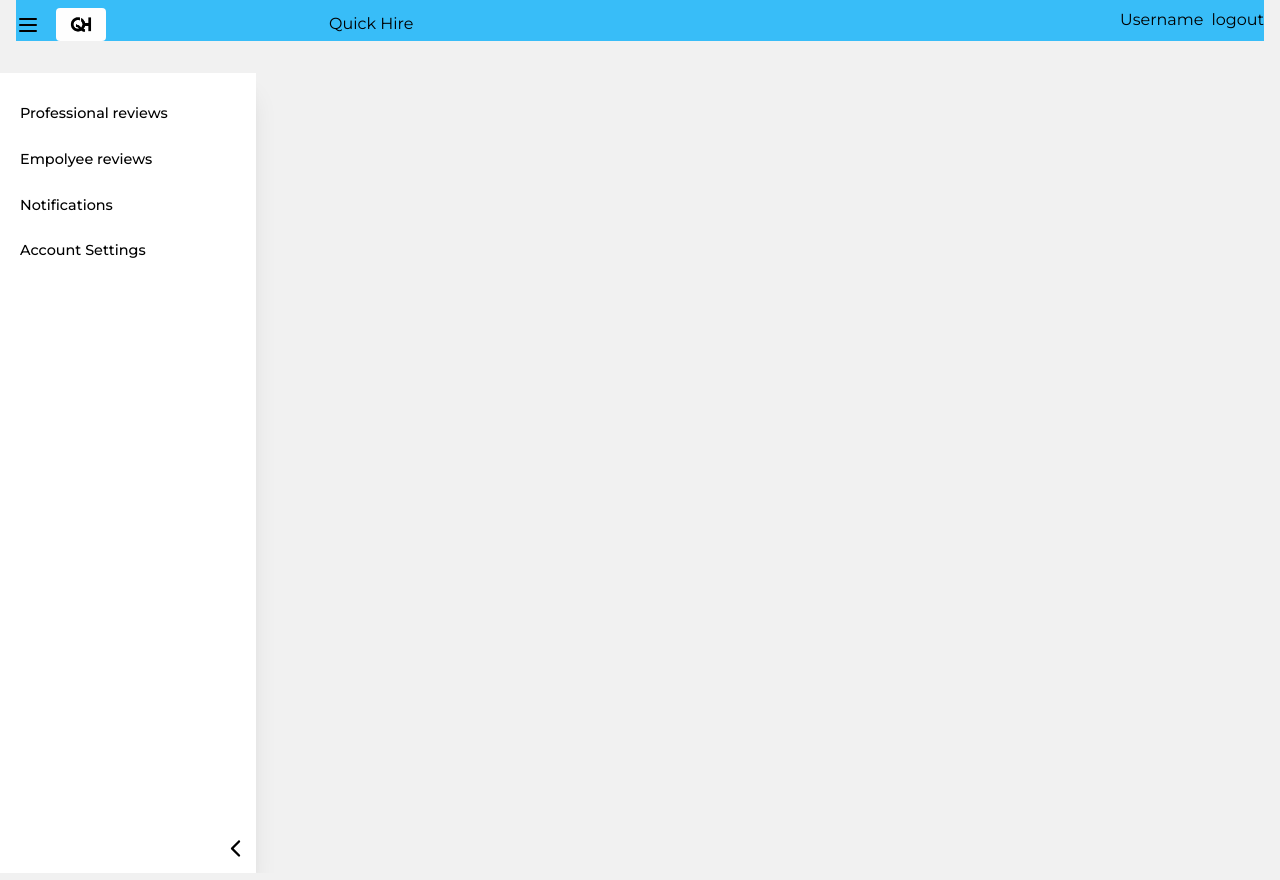
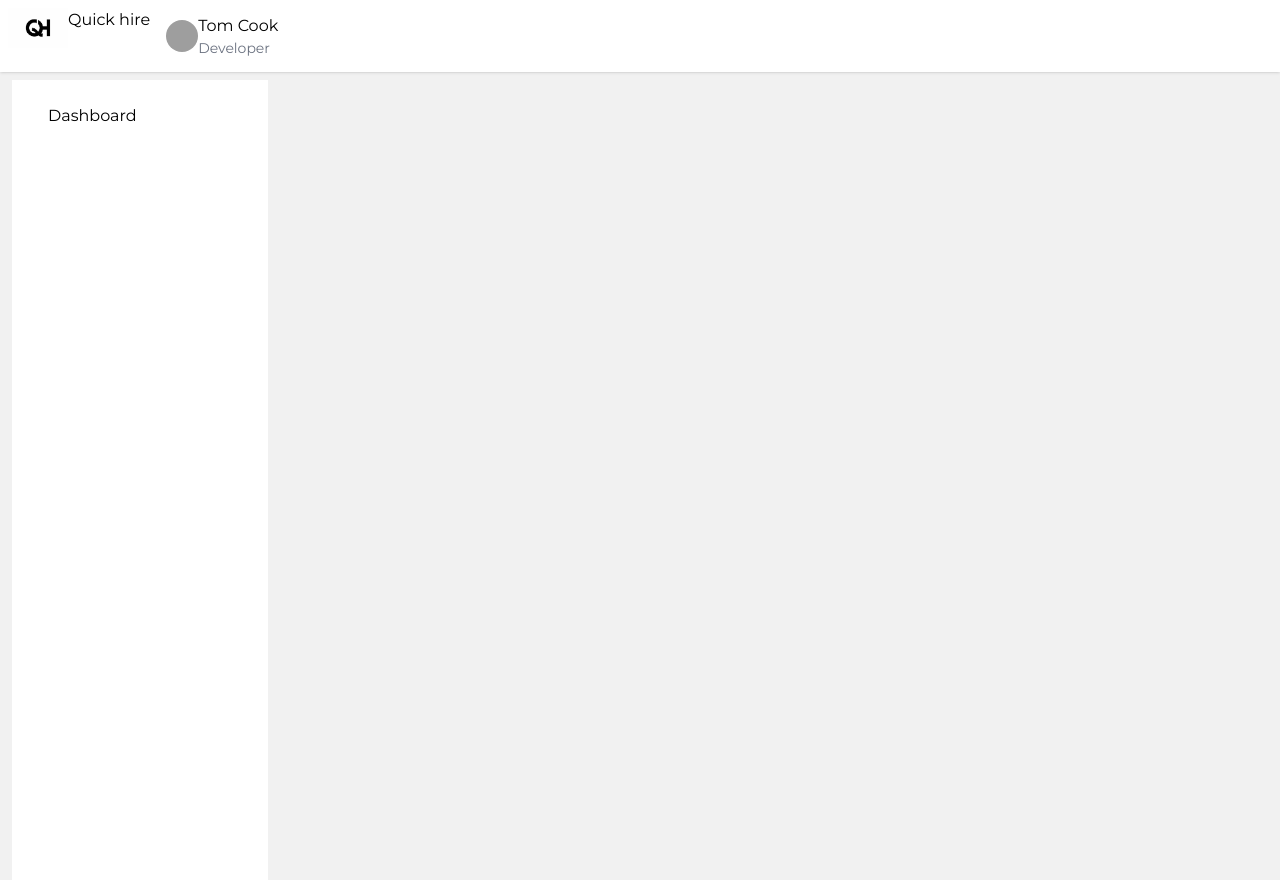
Before and after one commit to gowthamdongari/QuickHire, a React (Vite) app in the folder frontend/: page /home in a window 1280 px wide. Built offline with nearby package versions, Linux system fonts and the light colour scheme; grey boxes are pictures that could not be loaded.

Commit message:
side and top

```diff
--- a/frontend/src/components/SideNavBar.jsx
+++ b/frontend/src/components/SideNavBar.jsx
@@ -5,28 +5,30 @@ import { Link, NavLink } from "react-router-dom";
 import { IoIosArrowBack } from "react-icons/io";
 import { motion } from "framer-motion";
 import { useEffect, useState } from "react";
-import {useMediaQuery} from "react-responsive";
+import { useMediaQuery } from "react-responsive";
 
 const SideNavBar = () => {
-  let isTab = useMediaQuery({query:"(max-width:768px)"});
-  const [isOpen, setIsOpen] = useState(isTab?false:true);
-  const Sidebar_animate = isTab?{
+  let isTab = useMediaQuery({ query: "(max-width:768px)" });
+  const [isOpen, setIsOpen] = useState(isTab ? false : true);
+  const Sidebar_animate = isTab
+    ? {
         open: {
-      x:0,
+          x: 0,
           width: "16rem",
           transition: {
             damping: 40,
           },
         },
         closed: {
-      x:-250,
+          x: -250,
           width: 0,
           transition: {
             damping: 40,
-        delay:0.15,
+            delay: 0.15,
           },
         },
-  }:{
+      }
+    : {
         open: {
           width: "16rem",
           transition: {
@@ -40,13 +42,13 @@ const SideNavBar = () => {
           },
         },
       };
-  useEffect(()=>{
-     if(isTab){
+  useEffect(() => {
+    if (isTab) {
       setIsOpen(false);
-     }else{
+    } else {
       setIsOpen(true);
     }
-  },[isTab])
+  }, [isTab]);
   const navsData = [
     {
       title: "create",
@@ -59,65 +61,22 @@ const SideNavBar = () => {
   ];
   return (
     <aside>
+      <div className="w-64 h-screen mt-2 ml-3 bg-white p-4 space-y-2">
+        {/* Logo and Company name can go here */}
 
-      <motion.div
-        variants={Sidebar_animate}
-        animate={isOpen ? "open" : "closed"}
-        className="bg-white text-gray-5 shadow-xl z-[999] w-[16rem] max-w-[16rem] h-screen overflow-hidden md:relative fixed top-2"
+        {/* Navigation links */}
+        <nav>
+          {/* Repeat this structure for each menu item */}
+          <a
+            href="/dashboard"
+            className="flex items-center p-2 hover:bg-gray-200 rounded"
           >
-        <div className="flex flex-col h-full">
-          <ul className="whitespace-pre px-2.5 text-[0.9rem] py-5 flex flex-col gap-1 font-medium overflow-x-hidden scrollbar-thin scrollbar-track-white ">
-            <li >
-            <NavLink to="/home/revie" className={"link"}>
-                 Professional reviews
-              </NavLink>
-            </li>
-            <li >
-              <NavLink to="/home/review" className={"link"}>
-                Empolyee reviews
-              </NavLink>
-            </li>
-            {/* <li >
-              <NavLink to="/home/individual" className={"link"}>
-                 Individual
-              </NavLink>
-            </li> */}
-            <li >
-              <NavLink to="/home/notifcations" className={"link"}>
-                  Notifications
-              </NavLink>
-            </li>
-            <li >
-              <NavLink to="/home/accountSettings" className={"link"}>
-                  Account Settings
-              </NavLink>
-            </li>
-          </ul>
+            {/* Use your icons library here */}
+            <span className="ml-3">Dashboard</span>
+          </a>
+          {/* ... other nav items */}
+        </nav>
       </div>
-
-        <motion.div
-          animate={
-            isOpen
-              ? {
-                  x: 0,
-                  y: 0,
-                  rotate: 0,
-                }
-              : {
-                  x: -10,
-                  y: -200,
-                  rotate: 180,
-                }
-          }
-          transition={{
-            duration: 0,
-          }}
-          onClick={() => setIsOpen(!isOpen)}
-          className="absolute w-fit h-fit z-50 right-2 bottom-3 cursor-pointer md:block hidden"
-        >
-          <IoIosArrowBack size={25} />
-        </motion.div>
-      </motion.div>
     </aside>
   );
 };
--- a/frontend/src/components/TopNavBar.jsx
+++ b/frontend/src/components/TopNavBar.jsx
@@ -3,32 +3,26 @@ import React from "react";
 
 const TopNavBar = () => {
   return (
-    <header className="flex gap-10 bg-violet lg:gap-20 justify-between pt-2 mb-6 mx-4">
-        <div className="flex gap-4 items-center flex-shrink-0">
-             <button >
-              <Menu />
-             </button>
-             <p>
-              <img
-              width="50px"
-              height="50px"
-              className="rounded"
-               src="/assets/logo.png"
-               alt="logo"
-              />
-               {/* img with height h-6 */}
-             </p>
+    <div className="bg-white shadow p-2 w-full  flex">
+      <div className="mb-4">
+          {/* Replace with your actual logo */}
+          <img src="/assets/logo.png" alt="Logo" className="h-10" />
         </div>
-        <div className="flex gap-4 flex-grow justify-center">
-             <div className="flex flex-grow max-w-[600px]">
-                   <h2 className="py-1 px-4 w-full">Quick Hire</h2>
-              </div>
+       <div>
+          <h2>Quick hire</h2>
+       </div>
+      <div className="flex items-center ml-4">
+        <img
+          src="/assets/Profile-pic.jpg"
+          alt="Profile"
+          className="h-8 w-8 rounded-full"
+        />
+        <div >
+          <p>Tom Cook</p>
+          <div className="text-sm text-gray-500">Developer</div>
         </div>
-        <div className="flex flex-shrink-0 md:gap-2">
-           <div>Username</div>
-           <div>logout</div>
-        </div>
-    </header>
+      </div>
+    </div>
   );
 };
 
```
Lines whose indentation alone changed are shown as unchanged.
